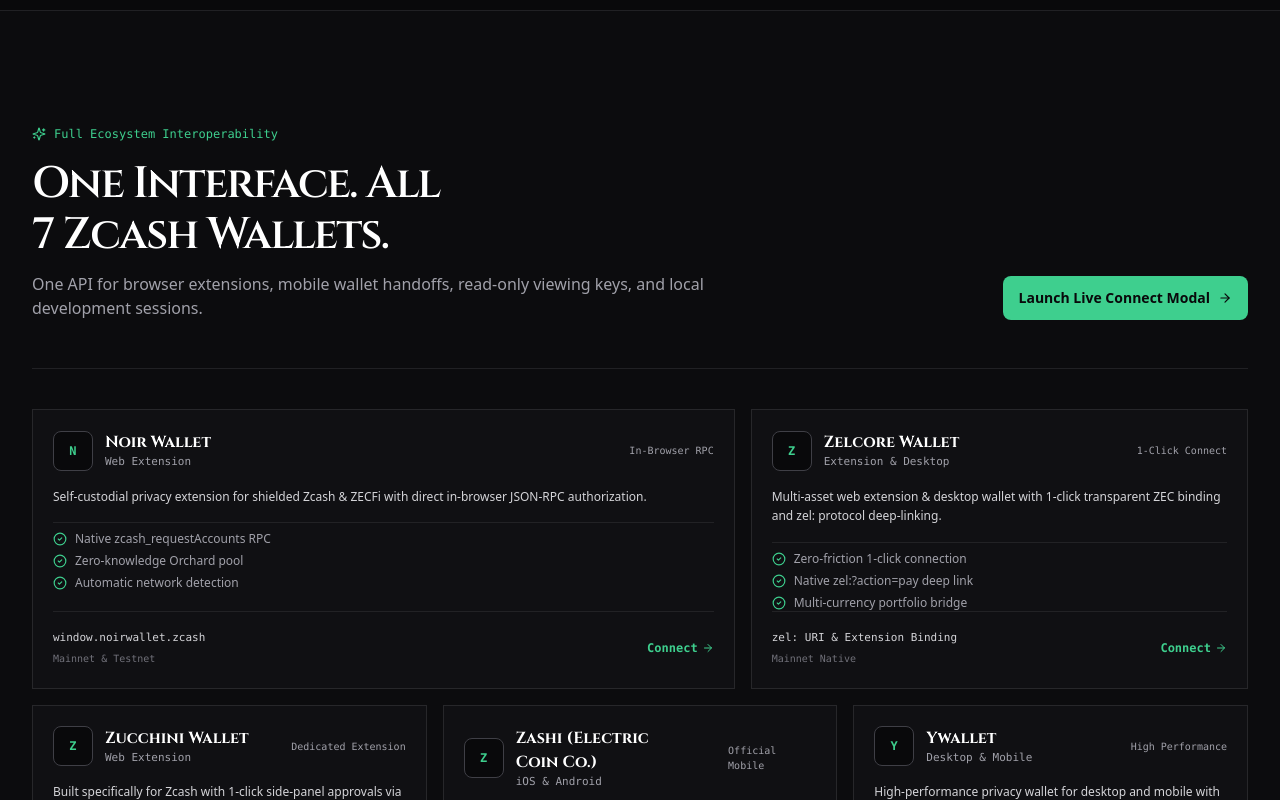
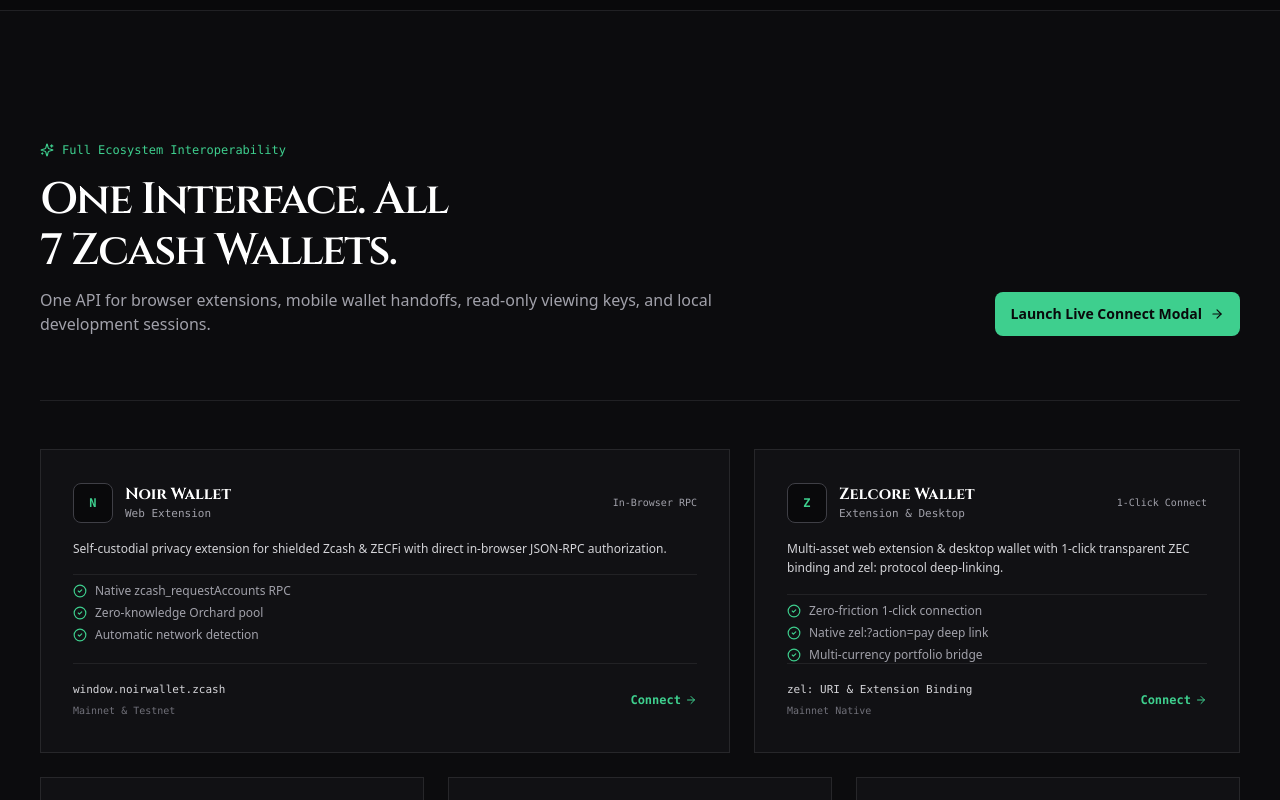
Before and after one commit to Kaycee276/cicero, a Next.js app in the folder apps/web/: page / in a window 1280 px wide. Shown: the part 2680-3480 px from the top of the page. Built offline with nearby package versions, Linux system fonts and the light colour scheme; no server answers.

Commit message:
feat(web): theme and space wallet catalog cards

```diff
--- a/apps/web/src/app/globals.css
+++ b/apps/web/src/app/globals.css
@@ -18,6 +18,7 @@ h3 {
   --canvas-night: #121215;
   --surface: #18181b;
   --surface-border: #27272a;
+  --wallet-card-background: #111114;
 }
 
 html.dark {
@@ -38,6 +39,11 @@ html.light {
   --surface-inset: #e7e2d7;
   --muted: #635f55;
   --accent-ink: #087451;
+  --wallet-card-background: #fffdf8;
+}
+
+.wallet-kit-card {
+  background-color: var(--wallet-card-background);
 }
 
 body {
--- a/apps/web/src/components/WalletsMatrixSection.tsx
+++ b/apps/web/src/components/WalletsMatrixSection.tsx
@@ -115,12 +115,12 @@ export const WalletsMatrixSection: React.FC = () => {
   ];
 
   return (
-    <section id="wallets" className="py-20 sm:py-28 bg-[#0c0c0e] border-y border-zinc-800/80 relative overflow-hidden">
+    <section id="wallets" className="relative overflow-hidden border-y border-zinc-800/80 bg-[#0c0c0e] py-24 sm:py-32">
       {/* Background Glow */}
-      <div className="max-w-7xl mx-auto px-4 sm:px-6 lg:px-8 relative z-10">
+      <div className="relative z-10 mx-auto max-w-7xl px-5 sm:px-8 lg:px-10">
 
         {/* Section Header */}
-        <div className="flex flex-col md:flex-row md:items-end justify-between gap-6 pb-12 border-b border-zinc-800/80">
+        <div className="flex flex-col justify-between gap-7 border-b border-zinc-800/80 pb-14 md:flex-row md:items-end sm:pb-16">
           <div className="space-y-3 max-w-2xl">
             <div className="inline-flex items-center gap-2 text-xs font-mono text-[#3ecf8e]">
               <Sparkles className="w-3.5 h-3.5" />
@@ -137,7 +137,7 @@ export const WalletsMatrixSection: React.FC = () => {
           <button
             type="button"
             onClick={openConnectModal}
-            className="self-start md:self-auto inline-flex min-h-11 items-center gap-2 px-4 py-2.5 rounded-md bg-[#3ecf8e] hover:bg-[#24b47e] text-zinc-950 font-semibold text-sm transition-colors focus-visible:outline-none focus-visible:ring-2 focus-visible:ring-white focus-visible:ring-offset-2 focus-visible:ring-offset-[#0c0c0e]"
+            className="self-start md:self-auto inline-flex min-h-11 items-center gap-2 px-4 py-2.5 rounded-md bg-[#3ecf8e] hover:bg-[#24b47e] text-zinc-950 font-semibold text-sm transition-colors focus-visible:outline-none focus-visible:ring-2 focus-visible:ring-[#3ecf8e] focus-visible:ring-offset-2 focus-visible:ring-offset-[#0c0c0e]"
           >
             <span>Launch Live Connect Modal</span>
             <ArrowRight className="w-3.5 h-3.5" />
@@ -145,11 +145,11 @@ export const WalletsMatrixSection: React.FC = () => {
         </div>
 
         {/* Wallets Grid */}
-        <div className="grid grid-cols-1 md:grid-cols-2 lg:grid-cols-12 gap-4 pt-10">
+        <div className="grid grid-cols-1 gap-5 pt-12 md:grid-cols-2 lg:grid-cols-12 lg:gap-6">
           {wallets.map((w, index) => (
             <div
               key={w.id}
-              className={`group flex flex-col justify-between border border-zinc-800 bg-[#101013] p-5 transition-colors hover:border-zinc-600 focus-within:border-[#3ecf8e]/60 ${index === 0 ? 'lg:col-span-7' : index === 1 ? 'lg:col-span-5' : 'lg:col-span-4'}`}
+              className={`wallet-kit-card group flex flex-col justify-between border border-zinc-800 p-7 transition-colors hover:border-zinc-600 focus-within:border-[#3ecf8e]/60 sm:p-8 ${index === 0 ? 'lg:col-span-7' : index === 1 ? 'lg:col-span-5' : 'lg:col-span-4'}`}
             >
               <div className="space-y-4">
                 {/* Card Top: Icon & Badge */}
```
